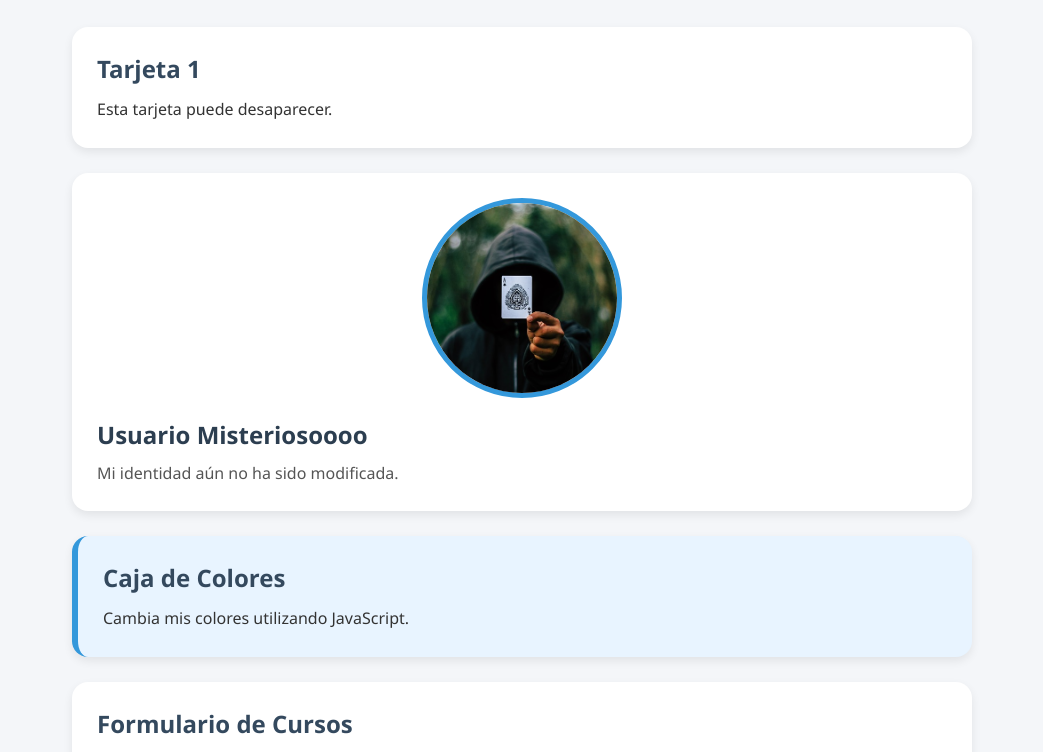
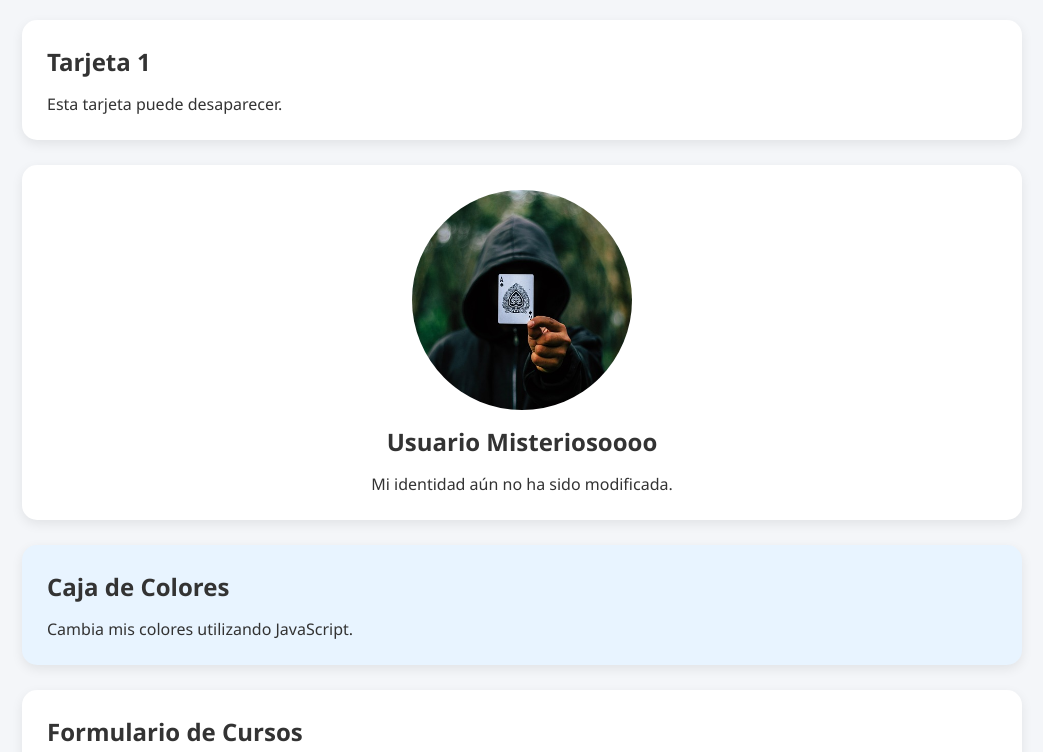
Before and after one commit to edilbertolacayounan/TeacherNI_Web, a plain HTML site: page index.html in a window 1280 px wide. Shown: the part 125-877 px from the top of the page, without its empty margins (118-1161 px from the left). Drawn offline with Linux system fonts and the light colour scheme.

Commit message:
Update style.css

```diff
--- a/style.css
+++ b/style.css
@@ -1,87 +1,68 @@
-* {
-    margin: 0;
-    padding: 0;
-    box-sizing: border-box;
+*{
+    margin:0;
+    padding:0;
+    box-sizing:border-box;
 }
 
-body {
-    font-family: "Segoe UI", Tahoma, Geneva, Verdana, sans-serif;
-    background: #f4f6f9;
-    min-height: 100vh;
-    padding: 40px 20px;
-    color: #333;
+body{
+    font-family:'Segoe UI',sans-serif;
+    background:#f4f6f9;
+    padding:40px;
+    color:#333;
 }
 
-.contenedor {
-    max-width: 900px;
-    margin: 0 auto;
+.contenedor{
+    max-width:1000px;
+    margin:auto;
 }
 
-.hero {
-    text-align: center;
-    margin-bottom: 30px;
+.hero{
+    text-align:center;
+    margin-bottom:30px;
 }
 
-.hero h1 {
-    color: #2c3e50;
-    margin-bottom: 10px;
-    font-size: 2.2rem;
+.hero h1{
+    color:#2c3e50;
+    margin-bottom:10px;
 }
 
-.hero p {
-    color: #666;
-    font-size: 1.1rem;
+.tarjeta{
+    background:white;
+    padding:25px;
+    margin-bottom:25px;
+    border-radius:15px;
+    box-shadow:0 4px 12px rgba(0,0,0,.08);
+    transition:.3s;
 }
 
-.tarjeta {
-    background: white;
-    border-radius: 16px;
-    padding: 25px;
-    margin-bottom: 25px;
-
-    box-shadow:
-        0 4px 10px rgba(0,0,0,0.08);
-
-    transition: all 0.3s ease;
+.tarjeta:hover{
+    transform:translateY(-3px);
 }
 
-.tarjeta:hover {
-    transform: translateY(-4px);
+.tarjeta h2{
+    margin-bottom:15px;
 }
 
-.tarjeta h2 {
-    margin-bottom: 12px;
-    color: #34495e;
+.tarjeta-perfil{
+    text-align:center;
 }
 
-.tarjeta p {
-    line-height: 1.6;
+#imagen-avatar{
+    width:220px;
+    height:220px;
+    border-radius:50%;
+    object-fit:cover;
+    display:block;
+    margin:auto;
+    margin-bottom:15px;
 }
 
-.perfil {
-    text-align: center;
+input{
+    width:100%;
+    padding:10px;
+    margin-top:10px;
 }
 
-#imagen-avatar {
-    width: 200px;
-    height: 200px;
-    border-radius: 50%;
-    object-fit: cover;
-    display: block;
-    margin: 0 auto 20px auto;
-    border: 5px solid #3498db;
+#caja-sorpresa{
+    background:#e8f4ff;
 }
-
-#nombre-usuario {
-    margin-bottom: 10px;
-    color: #2c3e50;
-}
-
-#descripcion {
-    color: #555;
-}
-
-#caja-sorpresa {
-    background: #e8f4ff;
-    border-left: 6px solid #3498db;
-}
```
